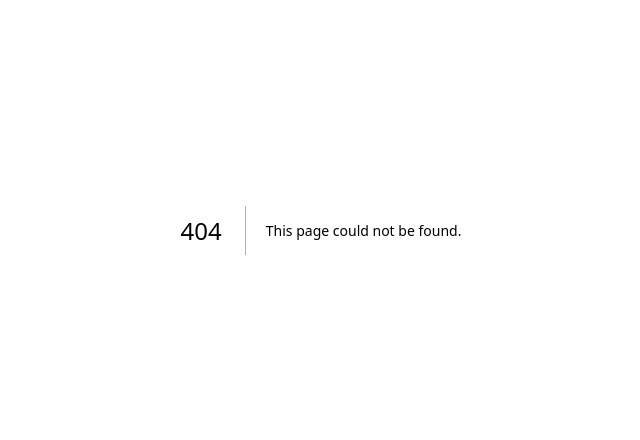
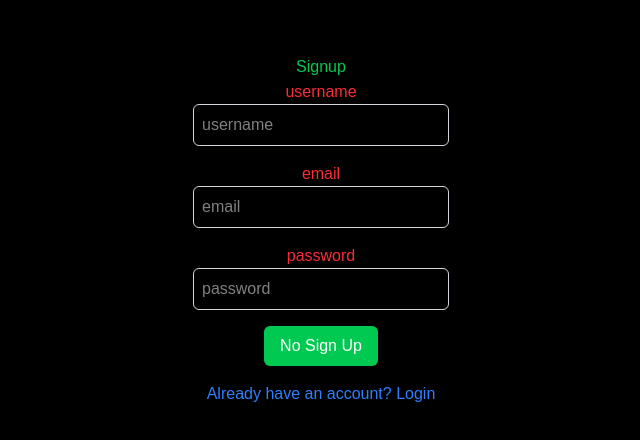
Before and after one commit to Arif-Ur-Rahman/jwt-cors-middlewares, a Next.js app: page /signup in a window 1280 px wide. Before the commit this address had no page. Shown: the part 170-610 px from the top of the page, without its empty margins (319-959 px from the left). Built offline with nearby package versions, Linux system fonts and the light colour scheme.

Commit message:
DB Connected

```diff
--- /dev/null
+++ b/src/app/api/users/signup/route.ts
@@ -0,0 +1,50 @@
+import {connect} from "@/dbConfig/dbConfig";
+import User from "@/models/userModel";
+import { NextRequest, NextResponse} from "next/server";
+import bcryptjs from "bcryptjs";
+import { log } from "console";
+
+
+
+
+
+connect()
+
+export async function POST(request: NextRequest) {
+    try {
+        const reqBody = await request.json()
+        const {username, email, password} = reqBody;
+        console.log(reqBody);
+
+        const user = await User.findOne({email})
+
+        if(user) {
+            return NextResponse.json({error: "User already exists"},
+            {status: 400})
+        }
+
+        const salt = await bcryptjs.genSalt(10);
+        const hashedPassword = await bcryptjs.hash
+        (password, salt);
+
+        const newUser = new User({
+            username,
+            email,
+            password: hashedPassword
+        })
+
+        const savedUser = await newUser.save();
+        console.log(savedUser);
+
+        return NextResponse.json({
+            message: "User created successfully",
+            success: true,
+            savedUser
+        })
+
+    } catch (error: any) {
+        return NextResponse.json({error: error.message},
+            {status: 500})
+
+    }
+}
--- /dev/null
+++ b/src/app/login/page.tsx
@@ -0,0 +1,53 @@
+"use client";
+
+import React from "react";
+import Link from "next/link";
+import { useRouter } from "next/navigation";
+import axios from "axios";
+
+export default function LoginPage() {
+  const [user, setUser] = React.useState({
+    email: "",
+    password: "",
+  });
+
+  const onLogin = async () => {};
+
+  return (
+    <div className="flex flex-col items-center justify-center min-h-screen py-2 bg-black text-red-500">
+      <h1 className="text-green-500">Login</h1>
+      <hr />
+
+        <label htmlFor="email">email</label>
+        <input
+        type="text"
+        id="email"
+        value={user.email}
+        onChange={(e) => setUser({...user, email: e.target.value})}
+        placeholder="email"
+        className="border border-gray-300 p-2 rounded-md w-64 mb-4 text-black"
+        />
+
+        <label htmlFor="password">password</label>
+        <input
+        type="password"
+        id="password"
+        value={user.password}
+        onChange={(e) => setUser({...user, password: e.target.value})}
+        placeholder="password"
+        className="border border-gray-300 p-2 rounded-md w-64 mb-4 text-black"
+        />
+
+        <button
+        onClick={onLogin}
+        className="bg-green-500 text-white px-4 py-2 rounded-md hover:bg-green-600"
+        >
+          Sign Up Here
+        </button>
+        <Link href="/signup" className="mt-4 text-blue-500 hover:underline">
+            Don't have an account? Sign Up
+        </Link>
+
+    </div>
+  );
+}
--- /dev/null
+++ b/src/app/profile/[id]/page.tsx
@@ -0,0 +1,10 @@
+export default function UserProfile({params}: any) {
+  return (
+    <div className="flex flex-col items-center justify-center min-h-screen py-2 bg-black text-red-500">
+      <h1 className="text-green-500">Profile Page</h1>
+      <hr />
+      <p className="text-4xl text-red-500">This is a protected profile page
+        <span className="p-2 mx-2 mr-2 rounded bg-orange-600 text-black">{params.id}</span></p>
+    </div>
+  );
+}
--- /dev/null
+++ b/src/app/profile/page.tsx
@@ -0,0 +1,9 @@
+export default function ProfilePage() {
+  return (
+    <div className="flex flex-col items-center justify-center min-h-screen py-2 bg-black text-red-500">
+      <h1 className="text-green-500">Profile Page</h1>
+      <hr />
+      <p>This is a protected profile page.</p>
+    </div>
+  );
+}
--- /dev/null
+++ b/src/app/signup/page.tsx
@@ -0,0 +1,95 @@
+"use client";
+
+import React, { useEffect } from "react";
+import Link from "next/link";
+import { useRouter } from "next/navigation";
+import axios from "axios";
+import toast from "react-hot-toast";
+import { log } from "console";
+
+export default function SignupPage() {
+    const router = useRouter();
+  const [user, setUser] = React.useState({
+    email: "",
+    password: "",
+    username: "",
+  });
+  const [buttonDesabled, setButtonDisabled] = React.
+  useState(false);
+  const [loading, setLoading] = React.useState(false);
+
+  const onSignup = async () => {
+    try {
+        setLoading(true);
+        const response = await axios.post("/api/users/signup",
+            user);
+        console.log("Signup success", response.data);
+        toast.success("Signup Successful. Please login now.");
+        router.push("/login");
+    } catch (error : any) {
+        console.log("Signup error", error.message);
+
+        toast.error(error.message)
+
+    } finally {
+        setLoading(false);
+    }
+  };
+
+  useEffect(() => {
+    if (user.email.length > 0
+        && user.password.length > 0
+        && user.username.length > 0) {
+        setButtonDisabled(false);
+        } else {
+            setButtonDisabled(true);
+        }
+    }, [user]);
+
+  return (
+    <div className="flex flex-col items-center justify-center min-h-screen py-2 bg-black text-red-500">
+      <h1 className="text-green-500">{loading? "Processing" : "Signup" }</h1>
+      <hr />
+      <label htmlFor="username">username</label>
+        <input
+        type="text"
+        id="username"
+        value={user.username}
+        onChange={(e) => setUser({...user, username: e.target.value})}
+        placeholder="username"
+        className="border border-gray-300 p-2 rounded-md w-64 mb-4 text-white"
+        />
+
+        <label htmlFor="email">email</label>
+        <input
+        type="text"
+        id="email"
+        value={user.email}
+        onChange={(e) => setUser({...user, email: e.target.value})}
+        placeholder="email"
+        className="border border-gray-300 p-2 rounded-md w-64 mb-4 text-white"
+        />
+
+        <label htmlFor="password">password</label>
+        <input
+        type="password"
+        id="password"
+        value={user.password}
+        onChange={(e) => setUser({...user, password: e.target.value})}
+        placeholder="password"
+        className="border border-gray-300 p-2 rounded-md w-64 mb-4 text-white"
+        />
+
+        <button
+        onClick={onSignup}
+        className="bg-green-500 text-white px-4 py-2 rounded-md hover:bg-green-600"
+        >
+          { buttonDesabled ? "No Sign Up" : "Sign Up" }
+        </button>
+        <Link href="/login" className="mt-4 text-blue-500 hover:underline">
+          Already have an account? Login
+        </Link>
+
+    </div>
+  );
+}
--- /dev/null
+++ b/src/dbConfig/dbConfig.ts
@@ -0,0 +1,21 @@
+import { log } from "console";
+import mongoose from "mongoose";
+
+export async function connect() {
+  try {
+    mongoose.connect(process.env.MONGO_URI!);
+    const connection = mongoose.connection;
+
+    connection.on("connected", () => {
+      console.log("MongoDB connected successfully");
+    });
+    connection.on("error", (err) => {
+      console.log("MongoDB connection error, Please make sure MongoDB is running" + err);
+      console.log(err);
+      process.exit();
+    });
+  } catch (error) {
+    console.log("Something went wrong");
+    console.log(error);
+  }
+}
--- /dev/null
+++ b/src/models/userModel.js
@@ -0,0 +1,33 @@
+import mongoose from "mongoose";
+
+const userSchema = new mongoose.Schema({
+    username: {
+        type: String,
+        required: [true, "Please provide a username"],
+        unique: true,
+    },
+
+    password: {
+        type: String,
+        required: [true, "Please provide a password"],
+    },
+    isVerified: {
+        type: Boolean,
+        default: false,
+    },
+
+    isAdmin: {
+        type: Boolean,
+        default: false,
+    },
+    forgotPasswordToken: String,
+    forgotPasswordExpiry: Date,
+    verifyToken: String,
+    verifyTokenExpiry: Date,
+
+})
+
+const User = mongoose.models.User || mongoose.model
+("user", userSchema);
+
+export default User;
```
Also changed, not shown: src/app/api/users/login/route.ts (added).
